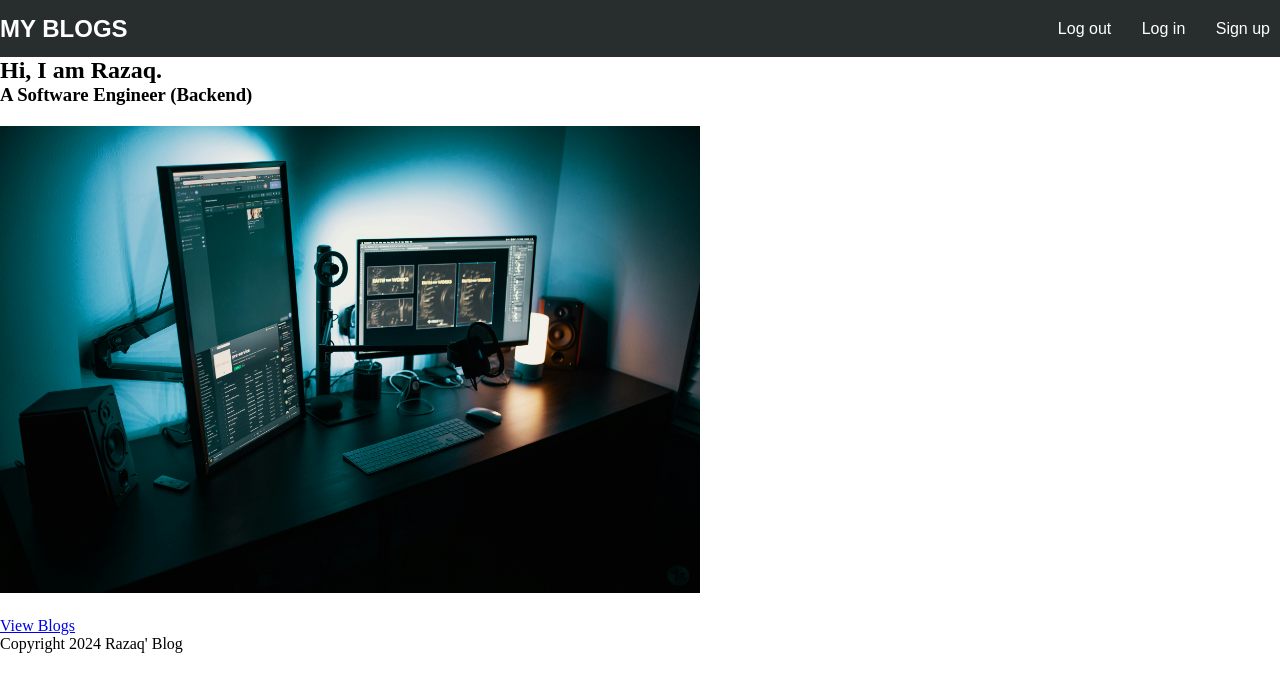
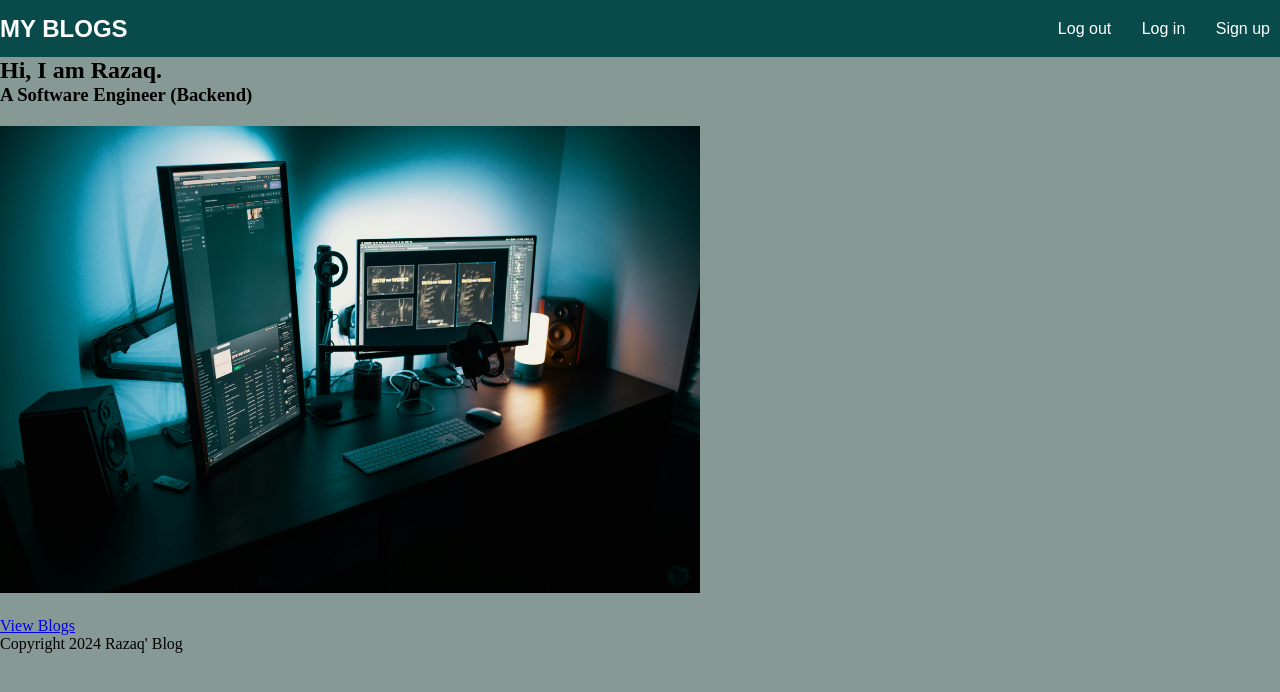
Before and after one commit to jimmie-01/html-css, a plain HTML site: page index.html in a window 1280 px wide. Drawn offline with Linux system fonts and the light colour scheme.

Commit message:
Styling in progress

```diff
--- a/styles.css
+++ b/styles.css
@@ -3,13 +3,18 @@
 * {
 	margin: 0;
 	padding: 0;
+	box-sizing: border-box;
+}
+
+body {
+	background: rgb(135, 153, 148);
 }
 
 .main nav {
 	display: flex;
 	justify-content: space-between;
 	align-items: center;
-	background-color: rgb(40, 46, 46);
+	background-color: rgb(9, 75, 75);
 	font-family: sans-serif;
 	height: 57px;
 }
@@ -21,14 +26,14 @@
 
 
 .main li {
-	display: inline-block;
+	display: inline-flex;
 	margin-left: 6px;
 	padding: 10px;
 }
 
 .main li:hover {
-	border: 1px solid white;
-	border-radius: 8px;
+	background: rgb(87, 83, 83);
+	border-radius: 3px;
 }
 
 .author img {
```
